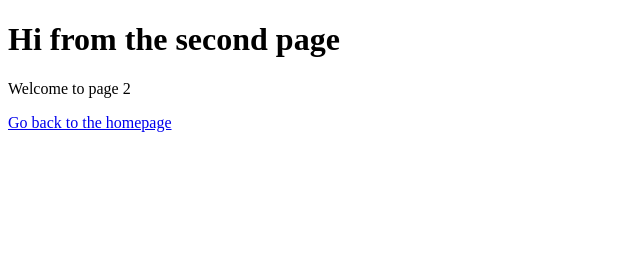
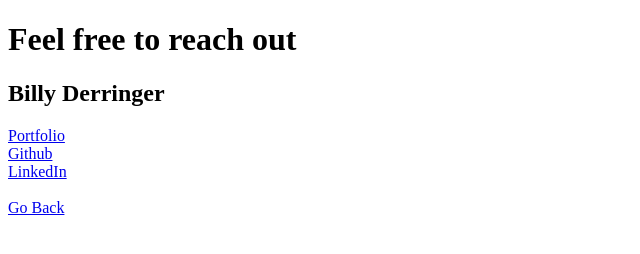
Before and after one commit to billyderringer/JAMstack-hello-world, a Gatsby site: page /page-2 in a window 1280 px wide. Shown: the whole page, without its empty margins (0-640 px from the left). Built offline with nearby package versions, Linux system fonts and the light colour scheme; Gatsby itself is replaced by a stand-in of ours.

Commit message:
added second page links

```diff
--- a/src/pages/index.js
+++ b/src/pages/index.js
@@ -6,7 +6,7 @@ const IndexPage = () => (
     <h1>Hi I'm Billy Derringer</h1>
     <p>I am a front-end developer from Dallas, TX</p>
     <p>Let's go build something great!</p>
-    <Link to="/page-2/">Go to page 2</Link>
+    <Link to="/page-2/">Connect With Me</Link>
   </div>
 )
 
--- a/src/pages/page-2.js
+++ b/src/pages/page-2.js
@@ -3,9 +3,16 @@ import Link from 'gatsby-link'
 
 const SecondPage = () => (
   <div>
-    <h1>Hi from the second page</h1>
-    <p>Welcome to page 2</p>
-    <Link to="/">Go back to the homepage</Link>
+    <h1>Feel free to reach out</h1>
+    <h2>Billy Derringer</h2>
+    <a href="https://www.billyderringer.com">Portfolio</a>
+    <br/>
+    <a href="https://github.com/billyderringer">Github</a>
+    <br/>
+    <a href="https://www.linkedin.com/in/billy-derringer-704262114/">LinkedIn</a>
+    <br/>
+    <br/>
+    <Link to="/">Go Back</Link>
   </div>
 )
 
```
